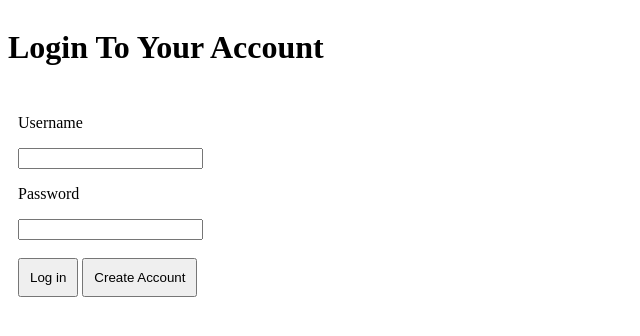
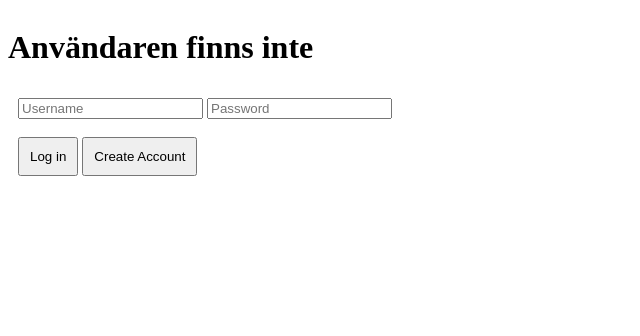
Before and after one commit to Medieinstitutet/login-page-EddeEken, a plain HTML site: page Login-Page/index.html in a window 1280 px wide. Both pictures are taken after a click on the button "Log in". Shown: the whole page, without its empty margins (0-640 px from the left). Drawn offline with Linux system fonts and the light colour scheme.

Commit message:
placeholder + login på förskapade konton

```diff
--- a/Login-Page/index.html
+++ b/Login-Page/index.html
@@ -10,14 +10,12 @@
 </head>
 <body>
     <header>
-        <h1>Login To Your Account</h1>
+        <h1 id="demo">Login To Your Account</h1>
     </header>
 
     <div id="loggedOutView">
-        <p>Username</p>
-        <input type="text" id="usernameInput">
-        <p>Password</p>
-        <input type="text" id="passwordInput"> <br> <br>
+        <input type="text" placeholder="Username" id="usernameInput">
+        <input type="text" placeholder="Password" id="passwordInput"> <br> <br>
         <button id="logInBtn">Log in</button>
         <button id="createAccBtn">Create Account</button>
     </div>
--- a/Login-Page/script.js
+++ b/Login-Page/script.js
@@ -1,3 +1,4 @@
+const demo = document.getElementById("demo")
 const usernameInput = document.getElementById("usernameInput");
 const passwordInput = document.getElementById("passwordInput");
 const logInBtn = document.getElementById("logInBtn");
@@ -5,23 +6,22 @@ const createAccBtn = document.getElementById("createAccBtn");
 const loggedOutView = document.getElementById("loggedOutView");
 const loggedInView = document.getElementById("loggedInView");
 
+
+let personsRegister = [
+    {username:"janne", password:"test"},
+    {username:"edvin", password:"ekström"},
+    {username:"java", password:"script"},
+    {username:"potatis", password:"mannen"},
+];
+
+localStorage.setItem("personsRegister", JSON.stringify(personsRegister));
 // fånga och skriv ut värdena från de två inputen i LS
 
 if (localStorage.getItem("personsRegister")) {
     console.log("Det finns sparat i LS");
 } else {
     console.log("Finns inget sparat i LS");
-
-    let personsRegister = [
-        {username:"janne", password:"test"},
-        {username:"edvin", password:"ekström"},
-        {username:"java", password:"script"},
-        {username:"potatis", password:"mannen"},
-    ];
-
-    localStorage.setItem("personsRegister", JSON.stringify(personsRegister));
 }
-
 //lägg till ett nytt formulär när man trycker på create account
 
 createAccBtn.addEventListener("click", () => {
@@ -41,6 +41,31 @@ createAccBtn.addEventListener("click", () => {
 
 })
 
+createAccBtn.addEventListener("click", () => {
+
+
+
+})
+
+logInBtn.addEventListener("click", () => {
+    console.log('klick på knapp ');
+
+    for (i = 0; i < personsRegister.length; i++) {
+      if (usernameInput.value == personsRegister[i].username && passwordInput.value == personsRegister[i].password) {
+        demo.innerHTML = "Du är inloggad som: " + usernameInput.value;
+        return true;
+      }
+    }
+    demo.innerHTML = "Användaren finns inte";
+})
+
+/*if (localStorage.getItem("loggedInUser") !== "false") {
+
+}
+else {
+    console.log("You Must Log In!");
+} */
+
 //FIXA DEN NEDAN
 /*logInBtn.addEventListener("click", () => {
     For (i = 0; i < personsRegister.length; i++) {
@@ -49,7 +74,7 @@ createAccBtn.addEventListener("click", () => {
         }
     };
 });
-
+*/
 //let showLoggedInView = docume
 
 //lyckat login meddelande
@@ -63,4 +88,4 @@ createAccBtn.addEventListener("click", () => {
 //byt ut inloggningsformulären till en logga-ut knapp när man har loggat in.
 //tror om du har ett id på din button så kan du i javascript skriva style.display(none) eller något sånt
 //Sidan skall innehålla en header, en del för innehåll samt en footer.
-//Headern skall alltid visas och ändras dynamiskt för att visa rätt innehåll:
+//Headern skall alltid visas och ändras dynamiskt för att visa rätt innehåll
```
